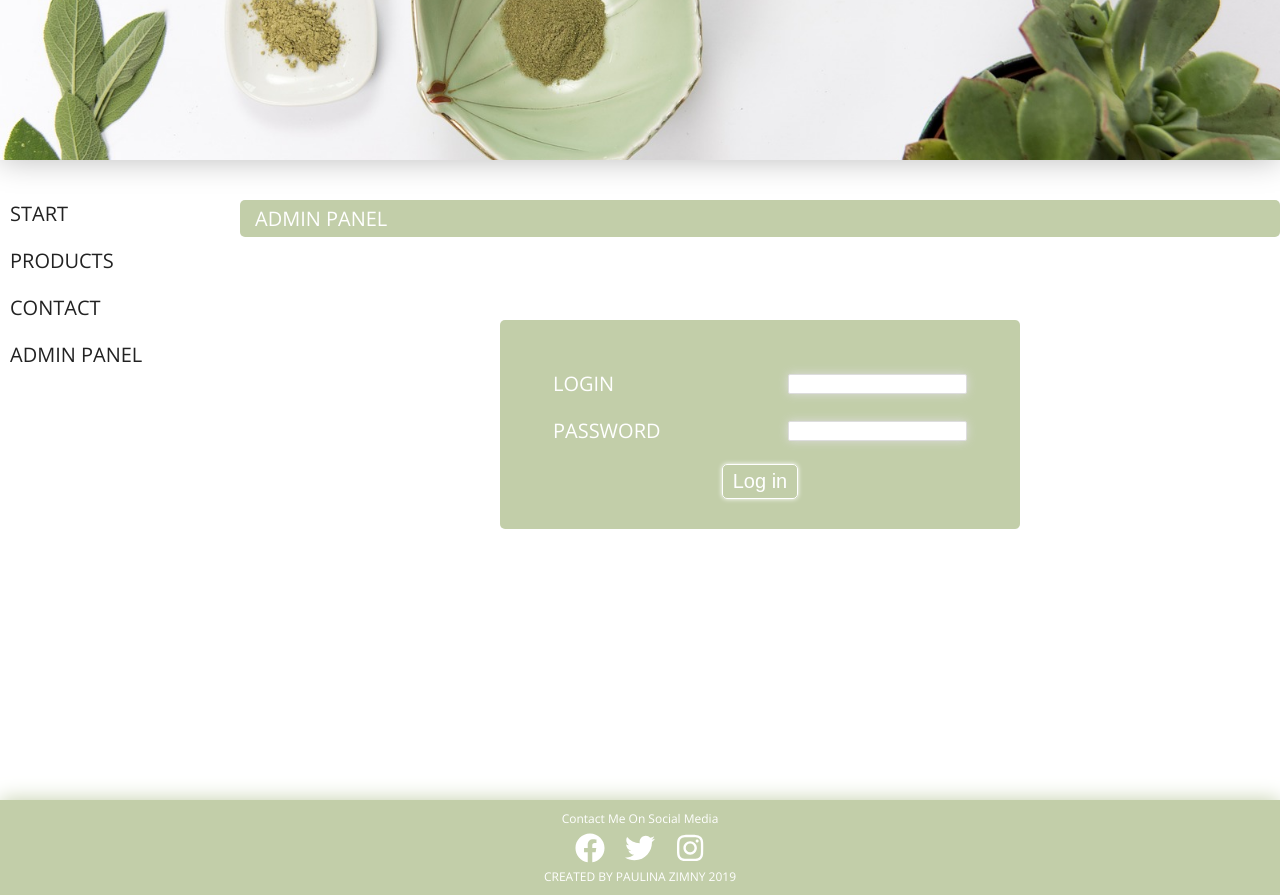
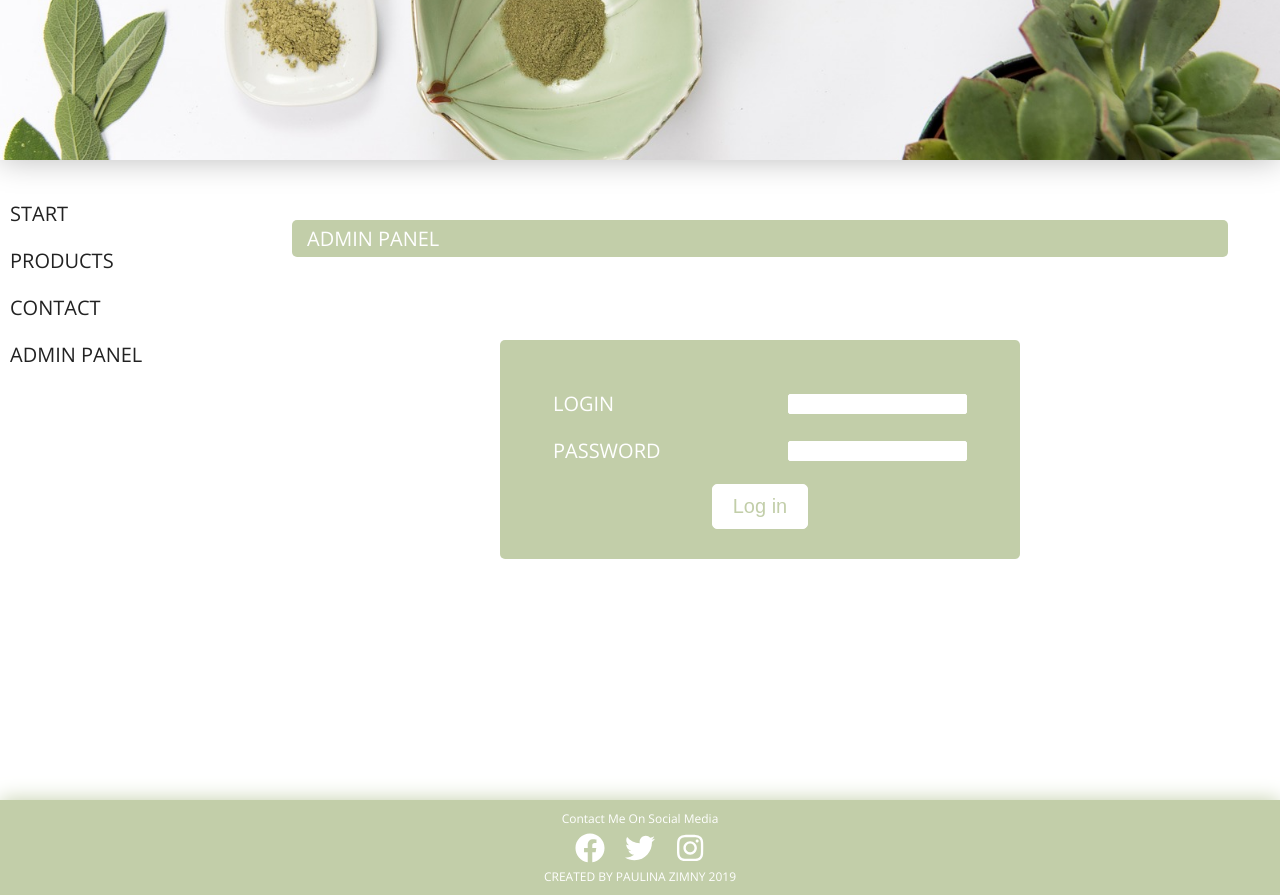
Before and after one commit to pauzimny/spa-react-router, a React (Create React App) app: page /login in a window 1280 px wide. Built offline with nearby package versions, Linux system fonts and the light colour scheme.

Commit message:
change styles

```diff
--- a/src/layouts/MobileNav.js
+++ b/src/layouts/MobileNav.js
@@ -49,6 +49,7 @@ class MobileNav extends React.Component {
     return (
       <div className="nav__mobile">
         <Button
+          className="nav__mobile__button"
           aria-owns={anchorEl ? "simple-menu" : undefined}
           aria-haspopup="true"
           onClick={this.handleClick}
--- a/src/styles/Article.css
+++ b/src/styles/Article.css
@@ -1,7 +1,7 @@
 article {
     margin-top: 20px;
     width: 100%;
-    padding: 20px 5%;
+    padding: 0 5%;
     /* width: 100vw; */
     display: flex;
     flex-direction: column;
@@ -28,13 +28,13 @@ article {
     display: flex;
     flex-direction: column;
     background-color: #fff;
-    padding: 20px;
+    padding: 20px 0;
     border-radius: 5px;
     box-shadow: 0 0 5px 0 #fff;
 }
 
 .article__img {
-    width: 90%;
+    width: 100%;
     align-self: center;
     margin-bottom: 20px;
 }
@@ -50,7 +50,7 @@ article span {
     text-align: justify;
     /* padding: 0 5%; */
     /* background-color: #c2cea9; */
-    padding: 30px;
+    /* padding: 30px; */
     /* border-radius: 5px; */
 }
 
--- a/src/styles/Contact.css
+++ b/src/styles/Contact.css
@@ -3,7 +3,7 @@
     flex-direction: column;
     width: 80%;
     align-items: center;
-    margin: 0 auto;
+    margin: 20px auto;
     padding: 10px;
     background-color: #c2cea9;
     /* box-shadow: 0 0 6px 0 #c2cea9; */
@@ -18,6 +18,7 @@
     font-size: 20px;
     font-weight: 300;
     padding: 5px 0;
+    margin: 20px 5%;
     background-color: #c2cea9;
     border-radius: 5px;
 }
@@ -33,7 +34,7 @@
     line-height: 1.6;
     border-radius: 5px;
     border-color: #fff;
-    box-shadow: 0 0 6px 0 #fff;
+    /* box-shadow: 0 0 6px 0 #fff; */
     padding: 10px 0 0 10px;
     color: #222;
 
@@ -44,20 +45,21 @@
     margin: 0 auto;
     border: 1px solid #fff;
     border-radius: 5px;
-    background-color: transparent;
+    background-color: #fff;
     padding: 10px 20px;
     cursor: pointer;
     font-size: 20px;
-    transition: .2s;
-    color: #fff;
+
+    /* color: #fff; */
     transition: .3s;
-    box-shadow: 0 0 5px 0 #fff;
-
+    /* box-shadow: 0 0 5px 0 #fff; */
+    color: #c2cea9;
 }
 
 .contact button:hover {
     /* background-color: #d3763d; */
     box-shadow: 0 0 15px 0 #fff;
+    cursor: pointer;
 
 }
 
--- a/src/styles/Login.css
+++ b/src/styles/Login.css
@@ -2,7 +2,7 @@
     margin: 8% auto 0 auto;
     display: flex;
     flex-direction: column;
-    width: 70%;
+    width: 90%;
     /* max-width: 270px; */
     /* width: 50%; */
     justify-content: center;
@@ -14,12 +14,14 @@
     /* box-shadow: 0 0 6px 0 #c2cea9; */
     border-radius: 5px;
 
+
 }
 
 .login {
     /* flex-basis: 60%; */
     width: 90%;
     display: flex;
+    flex-direction: column;
     justify-content: space-between;
     align-items: center;
     margin-top: 20px;
@@ -27,35 +29,43 @@
     /* color: #fff; */
     color: #fff;
 
+
 }
 
-.login input {
+.login__input,
+.login__input--password {
     /* margin-left: 10px; */
     height: 20px;
-    border: 1px solid #ddd;
+    border: 1px solid #fff;
     border-radius: 2px;
-    box-shadow: 0 0 10px 0 #ddd;
+    /* box-shadow: 0 0 10px 0 #ddd; */
     background-color: #fff;
     color: #222;
 }
+
+/* .login__input--password {
+    border-radius: 2px;
+    border: 1px solid #fff;
+} */
 
 .login--button {
     /* display: block; */
 
     font-size: 20px;
-    color: #fff;
-    background-color: transparent;
+    color: #c2cea9;
+    background-color: #fff;
     border: 1px solid #fff;
-    padding: 5px 10px;
+    padding: 10px 20px;
     border-radius: 5px;
     transition: .3s;
     align-self: center;
     margin-top: 20px;
     transition: .3s;
-    box-shadow: 0 0 5px 0 #fff;
+    /* box-shadow: 0 0 5px 0 #fff; */
 
 
 }
+
 
 .login--button:hover {
     box-shadow: 0 0 15px 0 #fff;
@@ -70,6 +80,17 @@
     margin-left: 10px;
 } */
 /* 769px */
+@media only screen and (min-width:600px) {
+
+    .form {
+        width: 70%;
+    }
+
+    .login {
+        flex-direction: row;
+    }
+}
+
 @media only screen and (min-width:900px) {
     .form {
         /* margin: 0; */
@@ -79,4 +100,5 @@
 
     }
 
+
 }
--- a/src/styles/MobileNav.css
+++ b/src/styles/MobileNav.css
@@ -2,8 +2,10 @@
     display: block;
     position: absolute;
     top: 17%;
-    left: 9%;
+    left: 20px;
+
 }
+
 
 @media only screen and (min-width: 801px) {
     .nav__mobile {
--- a/src/styles/Product.css
+++ b/src/styles/Product.css
@@ -29,7 +29,7 @@
 }
 
 .product__description {
-    color: #777;
+    color: #fff;
     font-size: 14px;
     text-align: justify;
     width: 110%;
@@ -71,23 +71,23 @@
     text-transform: uppercase;
     border-bottom: 2px solid transparent; */
     font-size: 20px;
-    color: #777;
-    background-color: transparent;
-    border: 1px solid #777;
-    padding: 5px 10px;
+    color: #c2cea9;
+    background-color: #fff;
+    border: 1px solid #fff;
+    padding: 10px 20px;
     border-radius: 5px;
     transition: .3s;
     align-self: center;
     margin-top: 20px;
     transition: .3s;
-    box-shadow: 0 0 5px 0 #777;
+    /* box-shadow: 0 0 5px 0 #777; */
     text-decoration: none;
 
 }
 
 
 .product__description--link:hover {
-    box-shadow: 0 0 15px 0 #777;
+    box-shadow: 0 0 15px 0 #fff;
     cursor: pointer;
 
 }
--- a/src/styles/ProductsList.css
+++ b/src/styles/ProductsList.css
@@ -16,6 +16,7 @@
     font-weight: 300;
     border-radius: 5px;
     background-color: #c2cea9;
+    margin-top: 20px;
     padding: 5px 0;
 
 }
@@ -25,6 +26,7 @@
     justify-content: space-evenly;
     list-style: none;
     flex-wrap: wrap;
+    margin-top: 20px;
 }
 
 .products__item {
```
